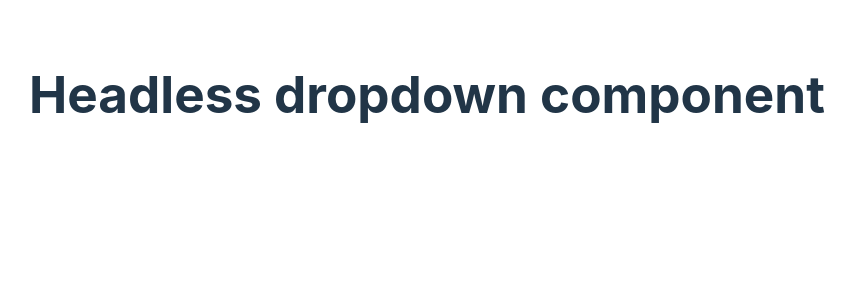
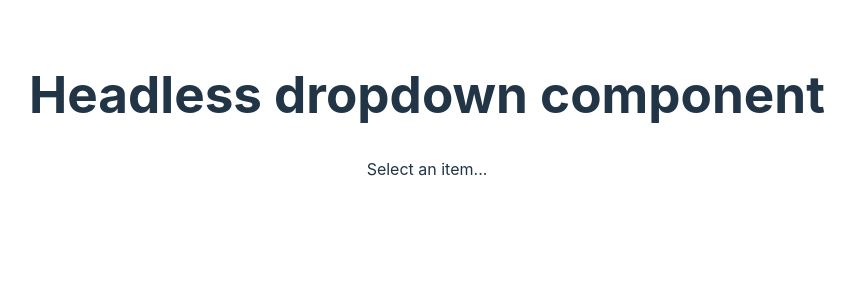
Before and after one commit to 1Copenut/react-bytes, a React (Vite) app in the folder headless-dropdown-component/: page / in a window 1280 px wide. Shown: the top 300 px of the page, without its empty margins (213-1068 px from the left). Built offline with nearby package versions, Linux system fonts and the light colour scheme.

Commit message:
First Dropdown component before refactoring.

```diff
--- a/headless-dropdown-component/src/App.tsx
+++ b/headless-dropdown-component/src/App.tsx
@@ -1,11 +1,20 @@
 import "./App.css";
+import { Dropdown, DropdownItem } from "./Components/Dropdown/Dropdown";
 
-function App() {
+const items: DropdownItem[] = [
+  { text: "First item", description: "This is the first non-original item" },
+  { text: "Second item", description: "This is the second non-original item" },
+];
+
+const App = () => {
   return (
     <main>
       <h1>Headless dropdown component</h1>
+      <div>
+        <Dropdown items={items} />
+      </div>
     </main>
   );
-}
+};
 
 export default App;
--- /dev/null
+++ b/headless-dropdown-component/src/Components/Dropdown/Dropdown.tsx
@@ -0,0 +1,51 @@
+import { useState } from "react";
+
+interface DropdownItem {
+  icon?: string;
+  text: string;
+  description: string;
+}
+
+type DropdownProps = {
+  items: DropdownItem[];
+};
+
+const Dropdown = ({ items }: DropdownProps) => {
+  const [isOpen, setIsOpen] = useState(false);
+  const [selectedItem, setSelectedItem] = useState<DropdownItem | null>(null);
+
+  return (
+    <div className="cd-component__dropdown">
+      <div
+        className="cd-component__dropdown-trigger"
+        tabIndex={0}
+        onClick={() => setIsOpen(!isOpen)}
+      >
+        <span className="cd-component__dropdown-selection">
+          {selectedItem ? selectedItem.text : "Select an item..."}
+        </span>
+      </div>
+
+      {isOpen && (
+        <div className="cd-component__dropdown-menu">
+          {items.map((item, index) => (
+            <div
+              key={index}
+              onClick={() => setSelectedItem(item)}
+              className="cd-component__dropdown-item"
+            >
+              <div className="cd-component__dropdown-item--details">
+                {/* TODO: Add image */}
+                <div>{item.text}</div>
+                <small>{item.description}</small>
+              </div>
+            </div>
+          ))}
+        </div>
+      )}
+    </div>
+  );
+};
+
+export { Dropdown };
+export type { DropdownItem };
```
